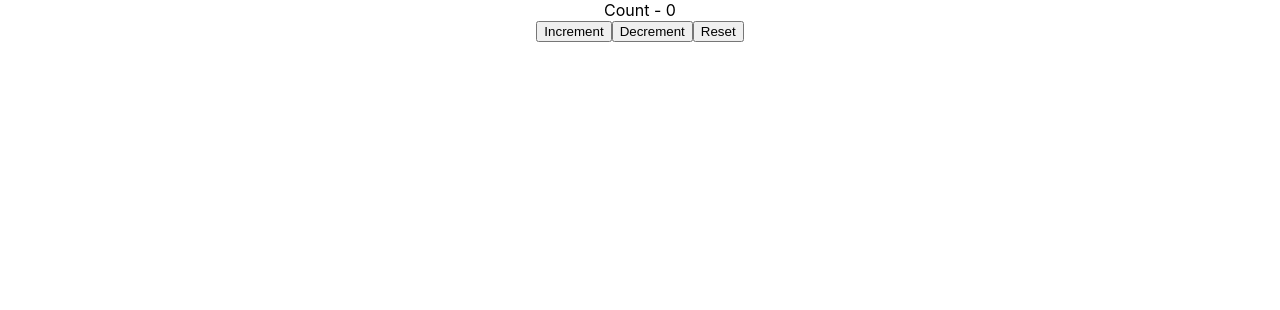
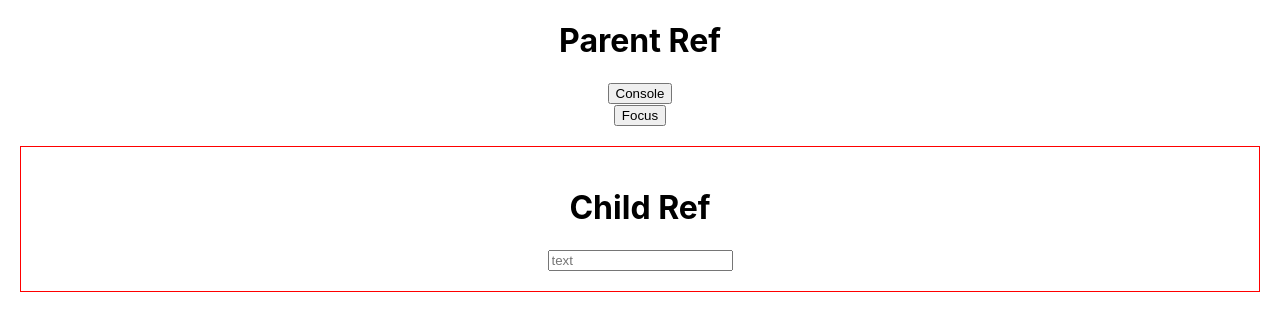
Before and after one commit to vignesh222002/React-Hooks, a React (Create React App) app: page / in a window 1280 px wide. Shown: the top 310 px of the page. Built offline with nearby package versions, Linux system fonts and the light colour scheme.

Commit message:
Completed Forward Ref and UseImperativeHandle Hook

```diff
--- a/src/App.js
+++ b/src/App.js
@@ -25,6 +25,7 @@ import ChangeCounter from './components/CustomHooks/ChangeCounter';
 import ChangeInputForm from './components/CustomHooks/ChangeInputForm';
 import FormEvents from './components/Basic/FormEvents';
 import Proptypes from './components/Basic/PropTypes';
+import ForwardRefParent from './components/Refs/parent';
 
 
 function App() {
@@ -38,7 +39,7 @@ function App() {
       {/* <ChangeCounter /> */}
       {/* <ChangeTitle /> */}
       {/* <CounterTwo /> */}
-      <CounterOne />
+      {/* <CounterOne /> */}
       {/* <ComponentA /> */}
       {/* <UseMemo /> */}
       {/* <Parent /> */}
@@ -57,6 +58,8 @@ function App() {
       {/* <Greet name="Vignesh" surName="perumal" /> */}
       {/* <Welcome name="Vignesh" surName="Wara" /> */}
       {/* <Gallery /> */}
+
+      <ForwardRefParent />
     </div>
   );
 }
--- a/src/components/Refs/child.jsx
+++ b/src/components/Refs/child.jsx
@@ -1,10 +1,29 @@
+import { forwardRef, useImperativeHandle, useRef } from "react"
 
 
-export default function ForwardRefChild () {
+const ForwardRefChild = forwardRef(({}, ref) => {
+    const inputRef = useRef()
+
+    useImperativeHandle(ref, () => {
+        return {
+            console: () => {
+                console.log("Consoled")
+            },
+            focusInput: () => {
+                inputRef.current.focus()
+            }
+        }
+    }, [])
 
     return (
-        <div>
+        <div
+            ref={ref}
+            style={{ border: '1px solid red', padding: "20px", margin: '20px' }}
+        >
             <h1>Child Ref</h1>
+            <input ref={inputRef} type="text" placeholder="text" />
         </div>
     )
-}
+})
+
+export default ForwardRefChild;
--- a/src/components/Refs/parent.jsx
+++ b/src/components/Refs/parent.jsx
@@ -1,10 +1,18 @@
+import { useRef } from "react"
+import ForwardRefChild from "./child"
 
 
 export default function ForwardRefParent () {
 
+    const parentRef = useRef()
+
     return (
         <div>
             <h1>Parent Ref</h1>
+            <button onClick={() => parentRef.current.console()}>Console</button>
+            <br />
+            <button onClick={() => parentRef.current.focusInput()}>Focus</button>
+            <ForwardRefChild ref={parentRef} />
         </div>
     )
 }
```
